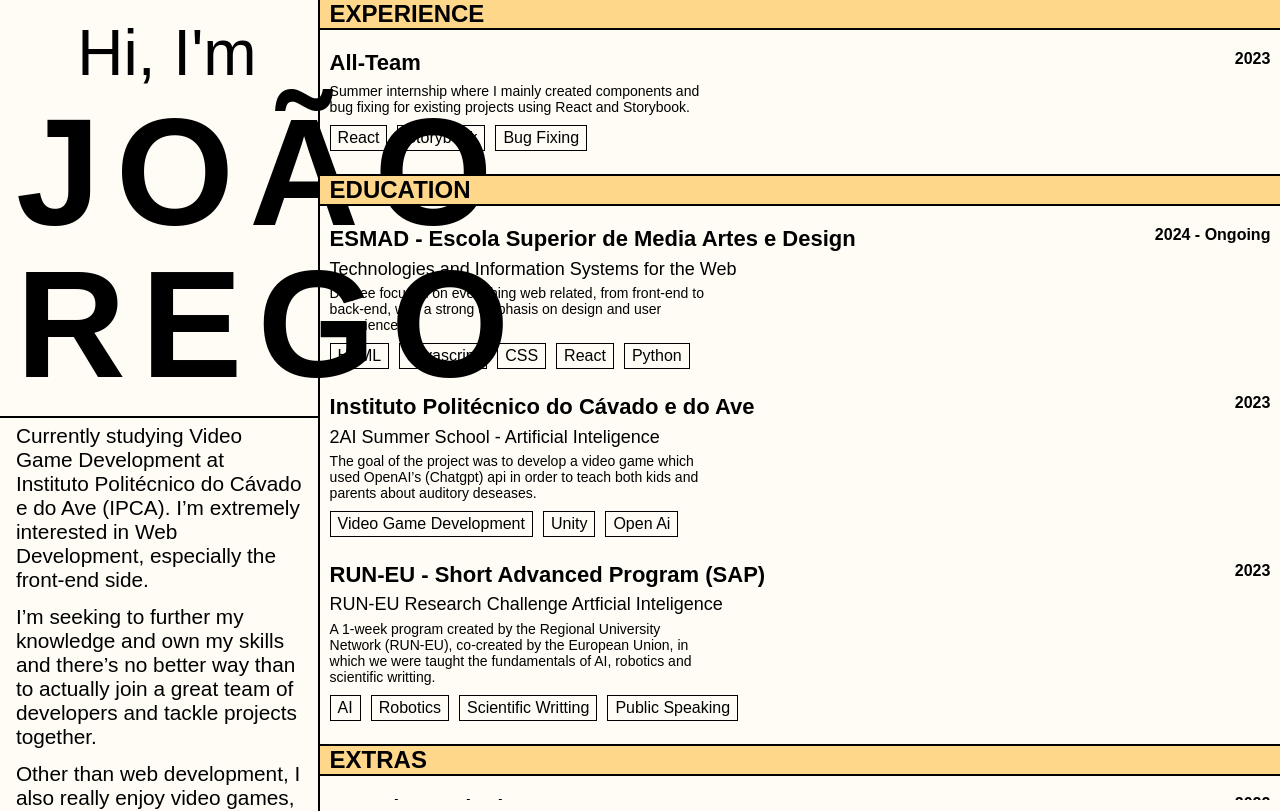
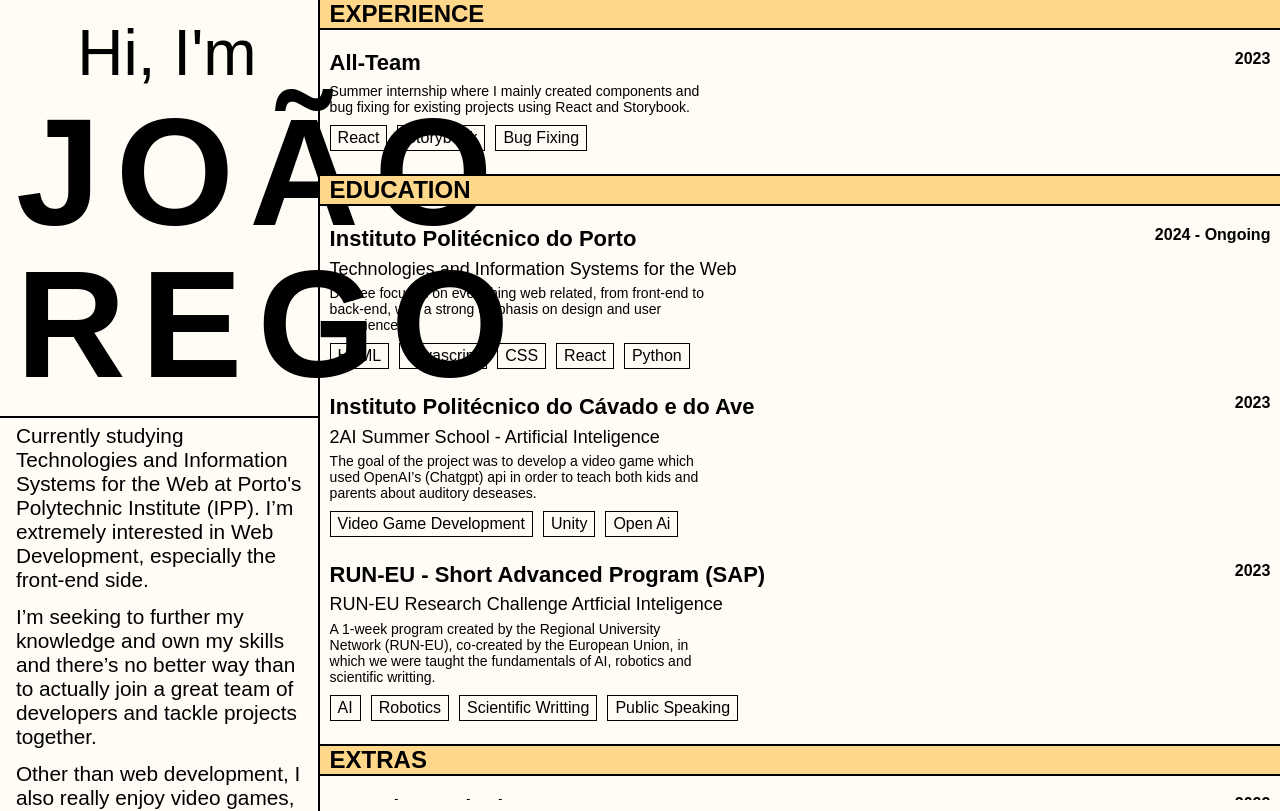
Before and after one commit to Sewerat29/Resume-Website, a React (Vite) app: page / in a window 1280 px wide. Shown: the top 811 px of the page. Built offline with nearby package versions, Linux system fonts and the light colour scheme; a web font is replaced by a local one.

Commit message:
Updated "About" Section

```diff
--- a/src/components/about/about.jsx
+++ b/src/components/about/about.jsx
@@ -4,7 +4,7 @@ import './about.css';
 const About  = () =>{
   return (
     <div className="about-container">
-      <p className="paragraph">Currently studying Video Game Development at Instituto Politécnico do Cávado e do Ave (IPCA). I’m extremely interested in Web Development, especially the front-end side.</p>
+      <p className="paragraph">Currently studying Technologies and Information Systems for the Web at Porto's Polytechnic Institute (IPP). I’m extremely interested in Web Development, especially the front-end side.</p>
       <p className="paragraph">I’m seeking to further my knowledge and own my skills and there’s no better way than to actually join a great team of developers and tackle projects together.</p>
       <p className="paragraph">Other than web development, I also really enjoy video games, reading, writting, drawing and music. </p>
     </div>
--- a/src/components/info/info.assets.jsx
+++ b/src/components/info/info.assets.jsx
@@ -14,7 +14,7 @@ const InfoAssets = [
     title: 'Education',
     items: [
       {
-        institution: 'ESMAD - Escola Superior de Media Artes e Design',
+        institution: 'Instituto Politécnico do Porto',
         course: 'Technologies and Information Systems for the Web',
         years: '2024 - Ongoing',
         description: 'Degree focused on everything web related, from front-end to back-end, with a strong emphasis on design and user experience.',
```
